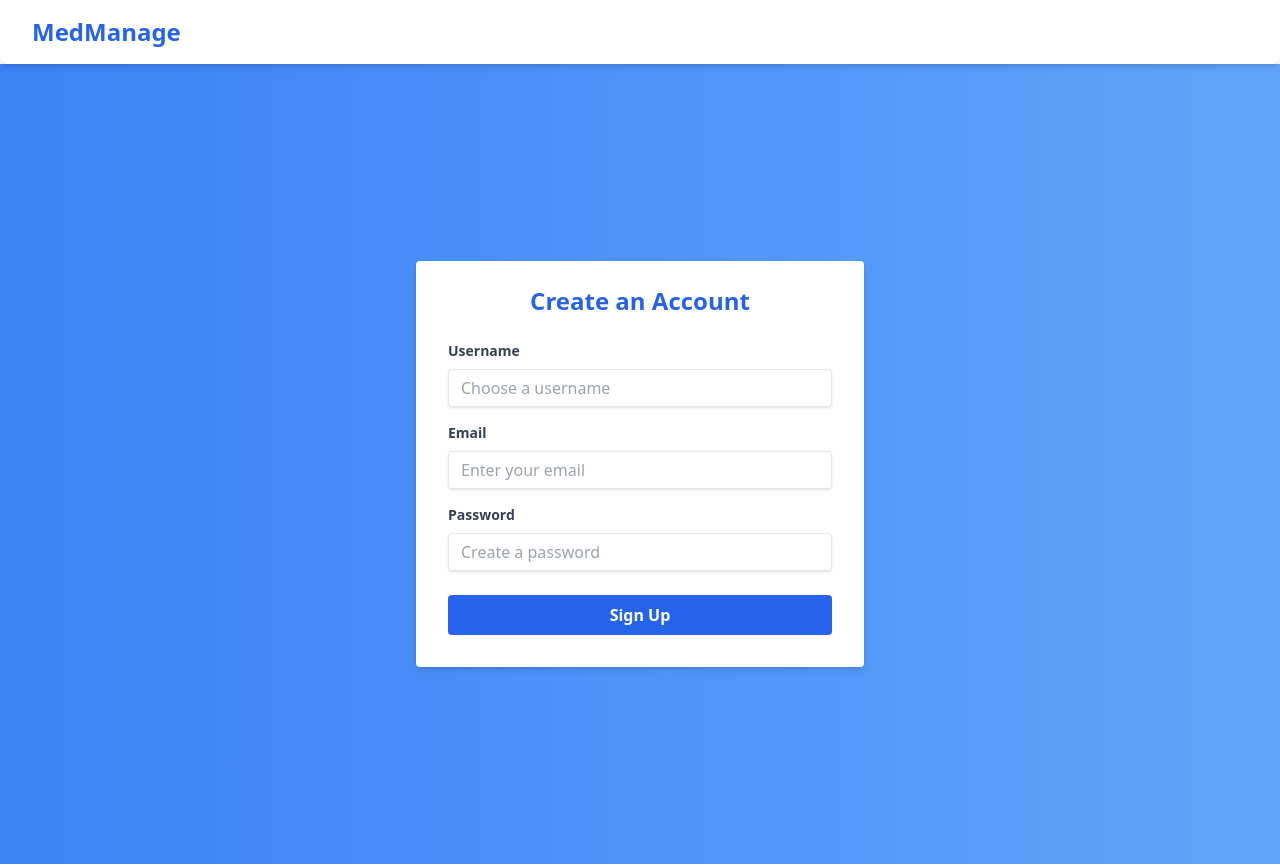
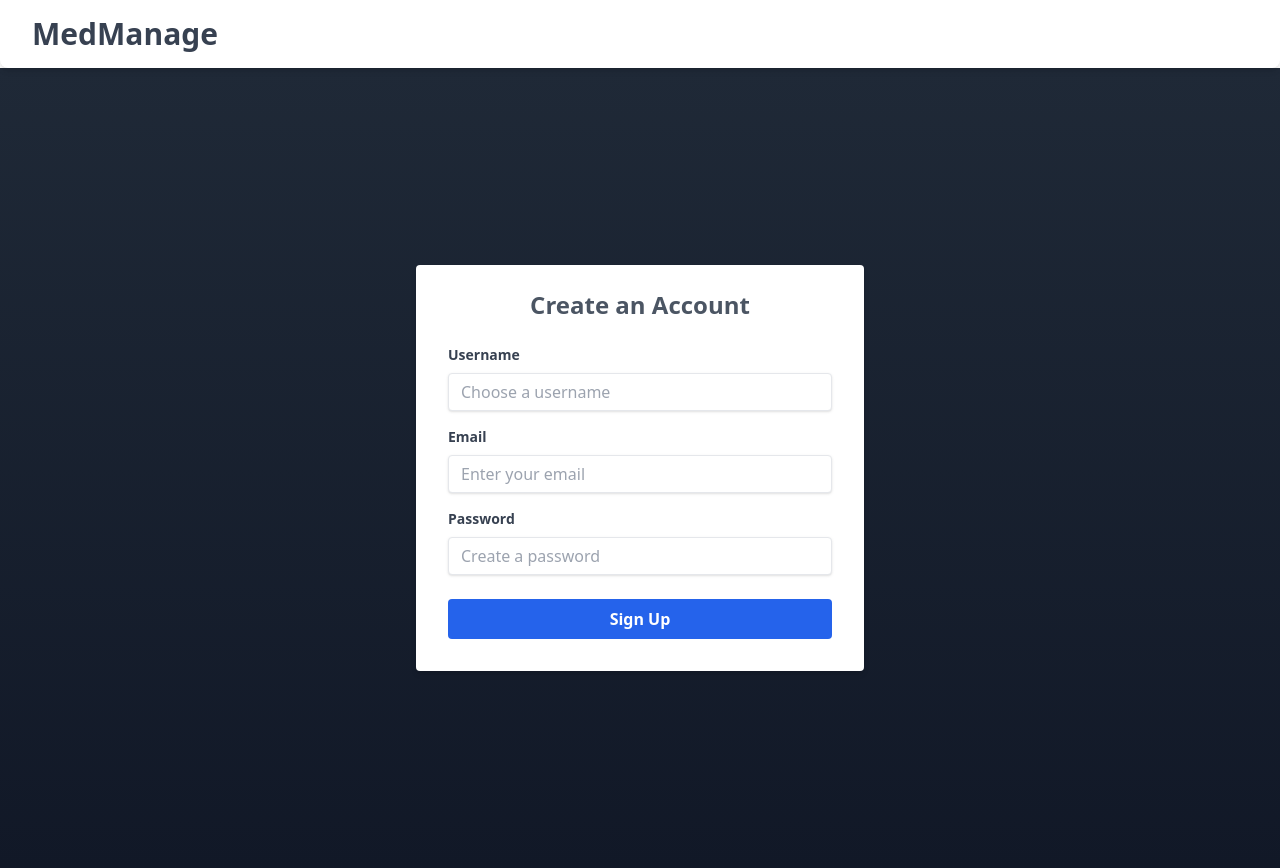
Before and after one commit to ByteZO/Medicine-Supply-Management-System, a React (Vite) app: page /signup in a window 1280 px wide. Built offline with nearby package versions, Linux system fonts and the light colour scheme; no server answers.

Commit message:
Update SignUp component for improved typography and background styling

```diff
--- a/src/Components/Auth/SignUp.jsx
+++ b/src/Components/Auth/SignUp.jsx
@@ -51,18 +51,18 @@ function SignUp() {
         <h1
           onClick={() => navigate("/")}
           style={{ cursor: "pointer" }}
-          className="text-2xl font-bold text-blue-600"
+          className="text-3xl font-extrabold text-gray-700"
         >
           MedManage
         </h1>
       </nav>
-      <div className="bg-gradient-to-r from-blue-400 to-blue-600 min-h-screen flex items-center justify-center">
+      <div className="bg-gradient-to-t from-gray-900 to-gray-800 min-h-screen flex items-center justify-center">
         <div
           className={`bg-white shadow-md rounded px-8 pt-6 pb-8 w-full max-w-md transition-opacity duration-1000 ease-in ${
             isVisible ? "opacity-100" : "opacity-0"
           } transform ${isVisible ? "translate-y-0" : "translate-y-10"}`}
         >
-          <h2 className="text-2xl font-semibold text-center text-blue-600 mb-6">
+          <h2 className="text-2xl font-bold text-center text-gray-600 mb-6">
             Create an Account
           </h2>
 
```
